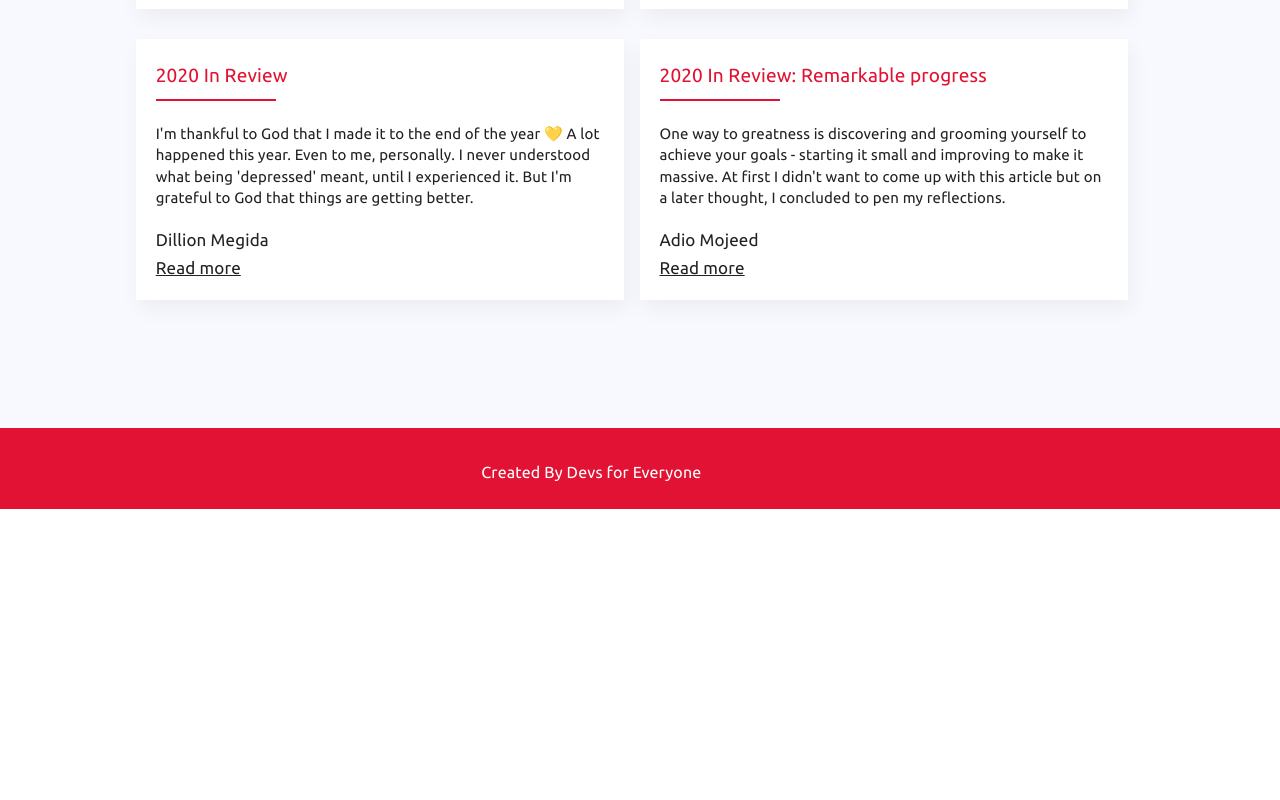
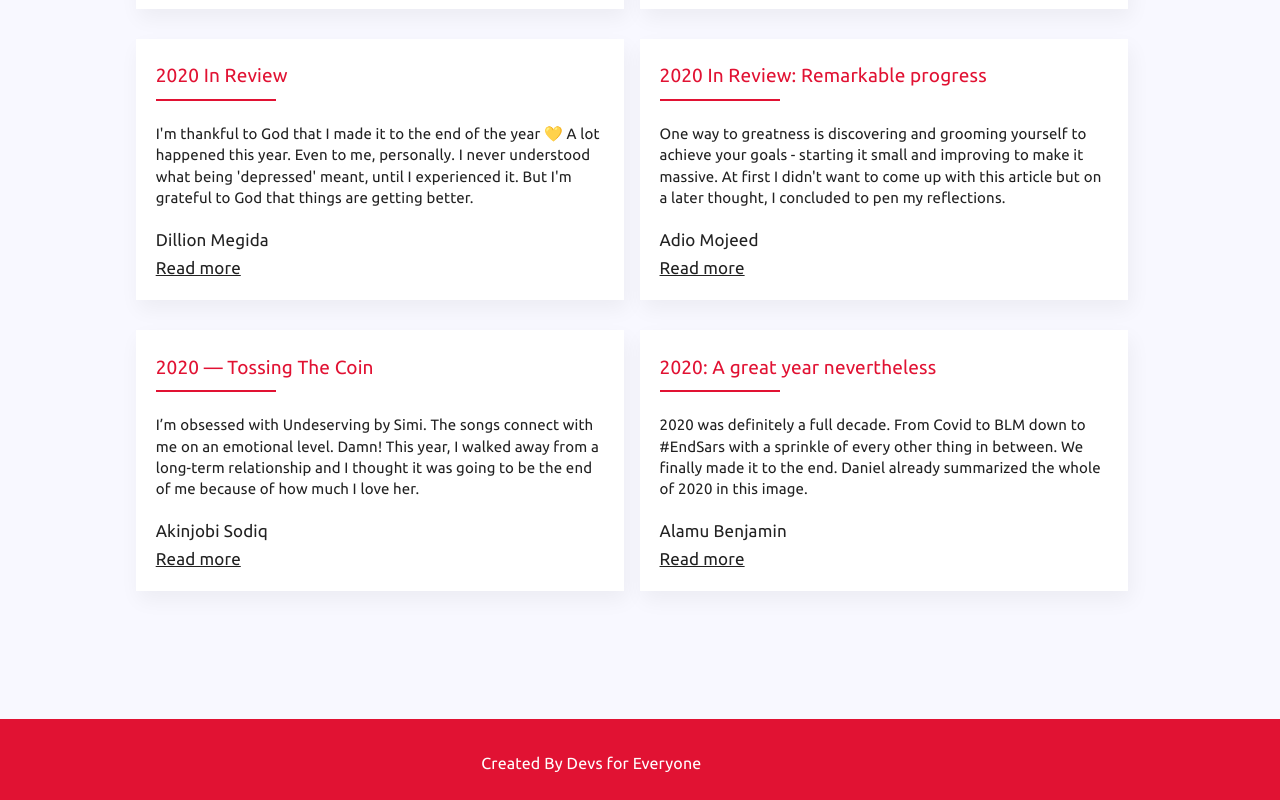
Before and after one commit to kaf-lamed-beyt/year-in-review, a Next.js app: page / in a window 1280 px wide. Shown: the part 1286-2086 px from the top of the page. Before the commit the page ends 1795 px from the top, so only its background shows below. Built offline with nearby package versions, Linux system fonts and the light colour scheme.

Commit message:
add new articles

```diff
--- a/src/articles.js
+++ b/src/articles.js
@@ -35,8 +35,7 @@ export const articles = [
     previewText:
       "I'm thankful to God that I made it to the end of the year 💛 A lot happened this year. Even to me, personally. I never understood what being 'depressed' meant, until I experienced it. But I'm grateful to God that things are getting better.",
     author: 'Dillion Megida',
-    readMore:
-      'https://dillionmegida.com/p/2020-in-review/',
+    readMore: 'https://dillionmegida.com/p/2020-in-review/',
   },
   {
     title: '2020 In Review: Remarkable progress',
@@ -46,4 +45,20 @@ export const articles = [
     readMore:
       'https://codeleaf.hashnode.dev/2020-in-review-remarkable-progress-ckjdevaw90jbglvs14kok1qou',
   },
+  {
+    title: '2020 — Tossing The Coin',
+    previewText:
+      'I’m obsessed with Undeserving by Simi. The songs connect with me on an emotional level. Damn! This year, I walked away from a long-term relationship and I thought it was going to be the end of me because of how much I love her.',
+    author: 'Akinjobi Sodiq',
+    readMore:
+      'https://medium.com/@Geektutor/2020-tossing-the-coin-9283b05c4b4b',
+  },
+  {
+    title: '2020: A great year nevertheless',
+    previewText:
+      '2020 was definitely a full decade. From Covid to BLM down to #EndSars with a sprinkle of every other thing in between. We finally made it to the end. Daniel already summarized the whole of 2020 in this image.',
+    author: 'Alamu Benjamin',
+    readMore:
+      'https://benjamin-alamu.medium.com/2020-a-great-year-nevertheless-6e4834a0f758',
+  },
 ]
```
